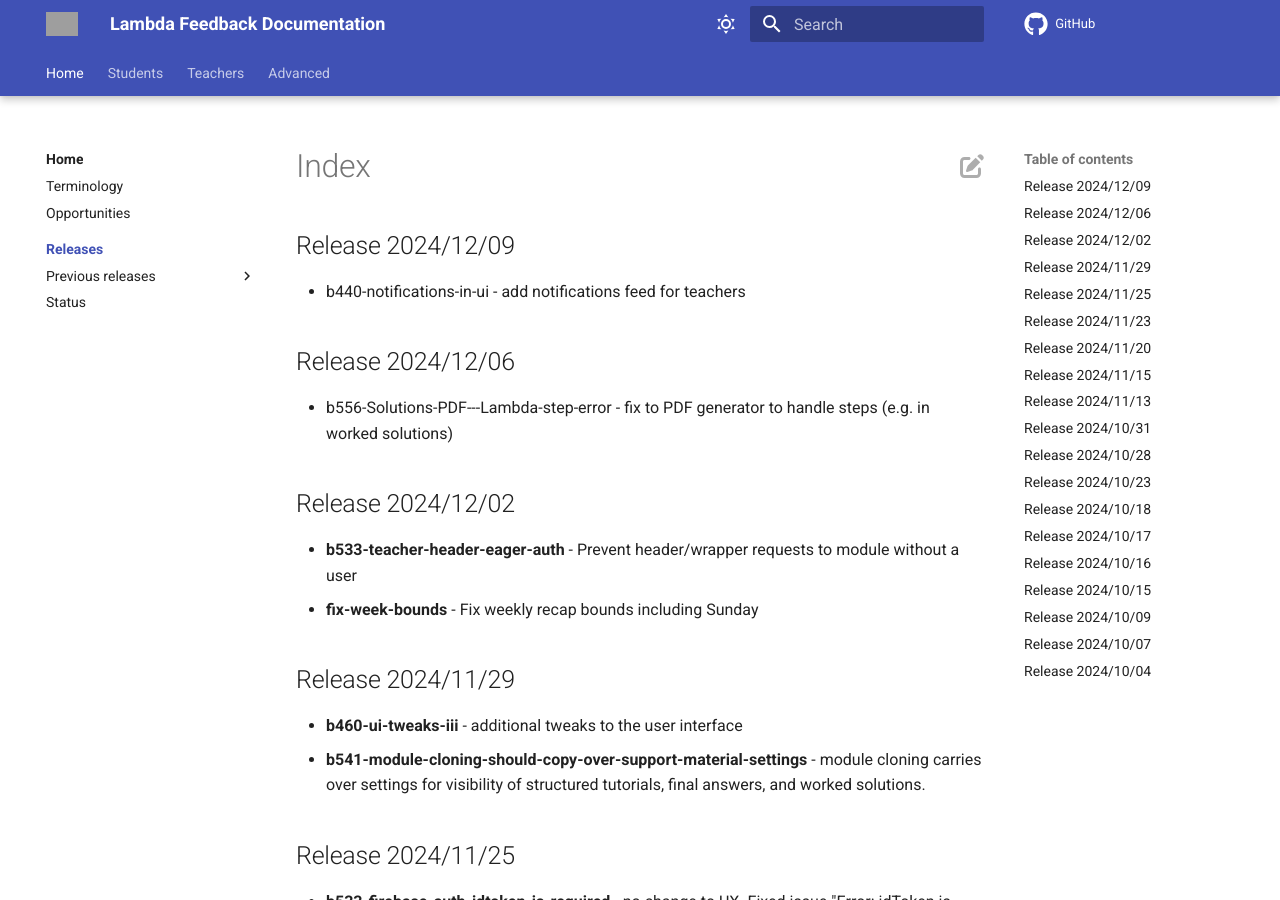
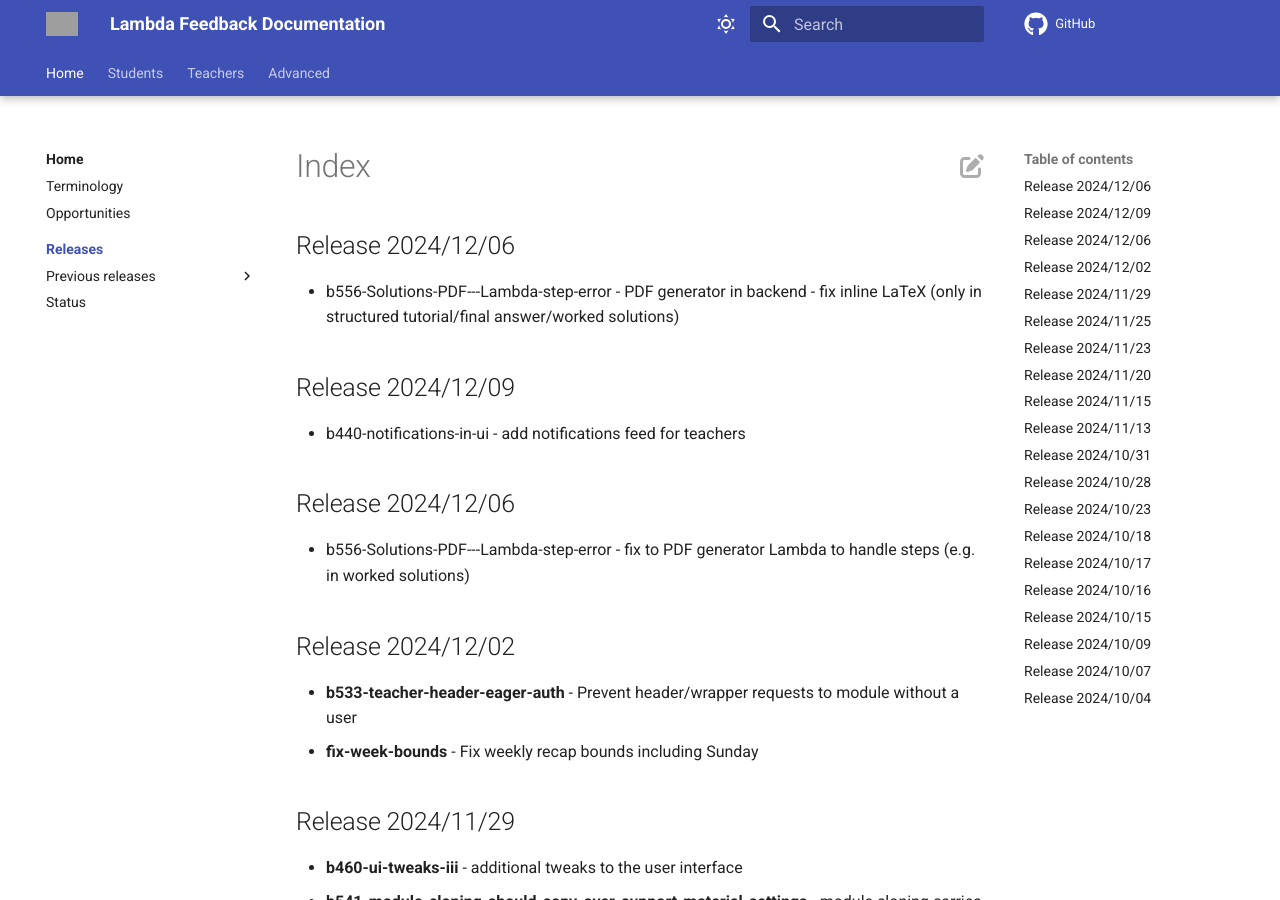
Before and after one commit to lambda-feedback/user-documentation, an MkDocs documentation site: the page built from docs/releases/index.md, in a window 1280 px wide and 900 px high. Built offline with MkDocs 1.6.1 and Material for MkDocs 9.7.7, drawn with Linux system fonts in a browser that asks for light colours; comment, search, counter and statistics services are not loaded; grey boxes are pictures that could not be loaded.

Commit message:
Release notes

```diff
--- a/docs/releases/index.md
+++ b/docs/releases/index.md
@@ -1,8 +1,11 @@
+## Release 2024/12/06
+- b556-Solutions-PDF---Lambda-step-error - PDF generator in backend - fix inline LaTeX (only in structured tutorial/final answer/worked solutions)
+
 ## Release 2024/12/09
 - b440-notifications-in-ui - add notifications feed for teachers
 
 ## Release 2024/12/06
-- b556-Solutions-PDF---Lambda-step-error - fix to PDF generator to handle steps (e.g. in worked solutions)
+- b556-Solutions-PDF---Lambda-step-error - fix to PDF generator Lambda to handle steps (e.g. in worked solutions)
 
 ## Release 2024/12/02
 
```
